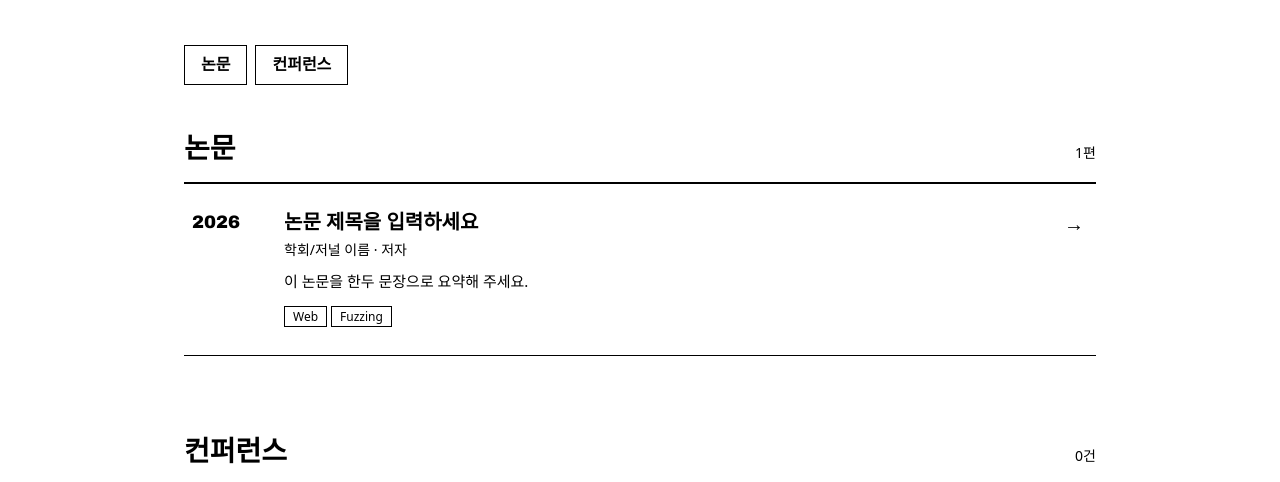
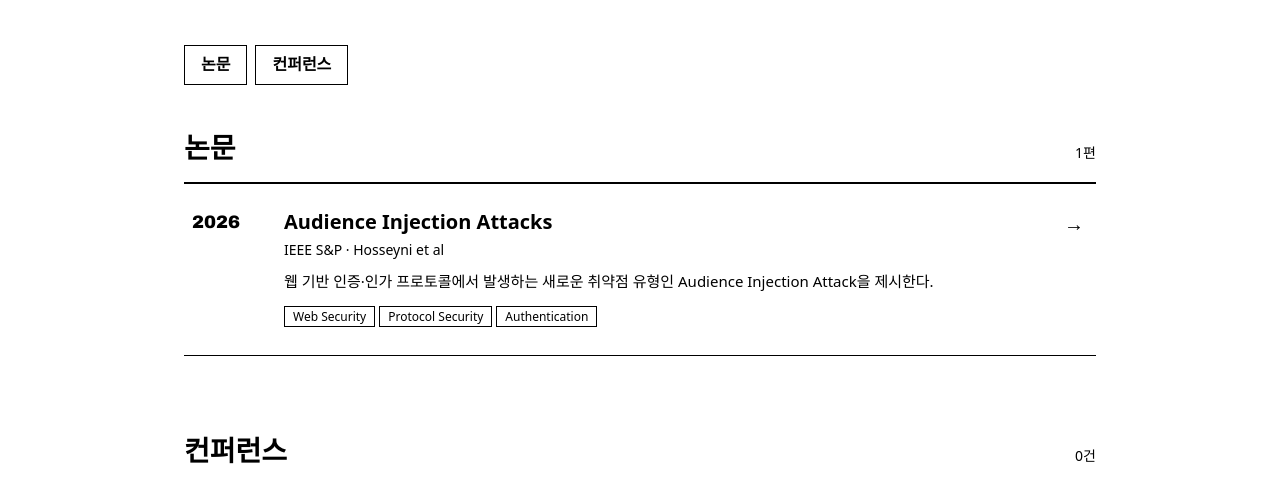
Before and after one commit to P-Sabi-413/P-Sabi-413.github.io, a plain HTML site: page paper/index.html in a window 1280 px wide. Shown: the part 277-759 px from the top of the page. Drawn offline with Linux system fonts and the light colour scheme.

Commit message:
Update paper details in index.html

```diff
--- a/paper/index.html
+++ b/paper/index.html
@@ -42,10 +42,10 @@
           <a href="paper-01.html">
             <span class="year">2026</span>
             <div>
-              <h3>논문 제목을 입력하세요</h3>
-              <p class="venue">학회/저널 이름 · 저자</p>
-              <p class="summary">이 논문을 한두 문장으로 요약해 주세요.</p>
-              <span class="tag">Web</span><span class="tag">Fuzzing</span>
+              <h3>Audience Injection Attacks</h3>
+              <p class="venue">	IEEE S&P · Hosseyni et al</p>
+              <p class="summary">웹 기반 인증·인가 프로토콜에서 발생하는 새로운 취약점 유형인 Audience Injection Attack을 제시한다.</p>
+              <span class="tag">Web Security</span><span class="tag">Protocol Security</span><span class="tag">Authentication</span>
             </div>
             <span class="arrow">→</span>
           </a>
```
